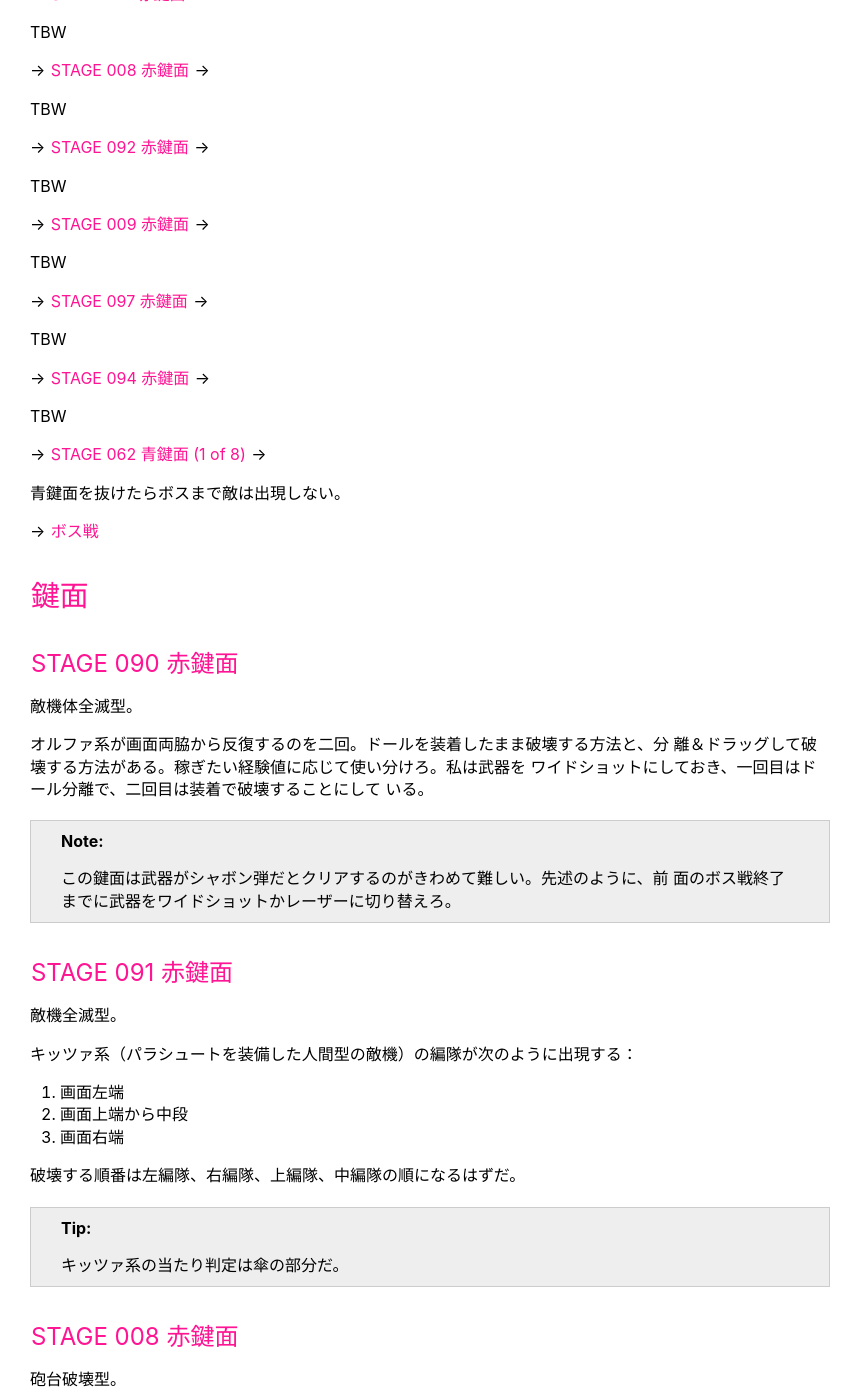
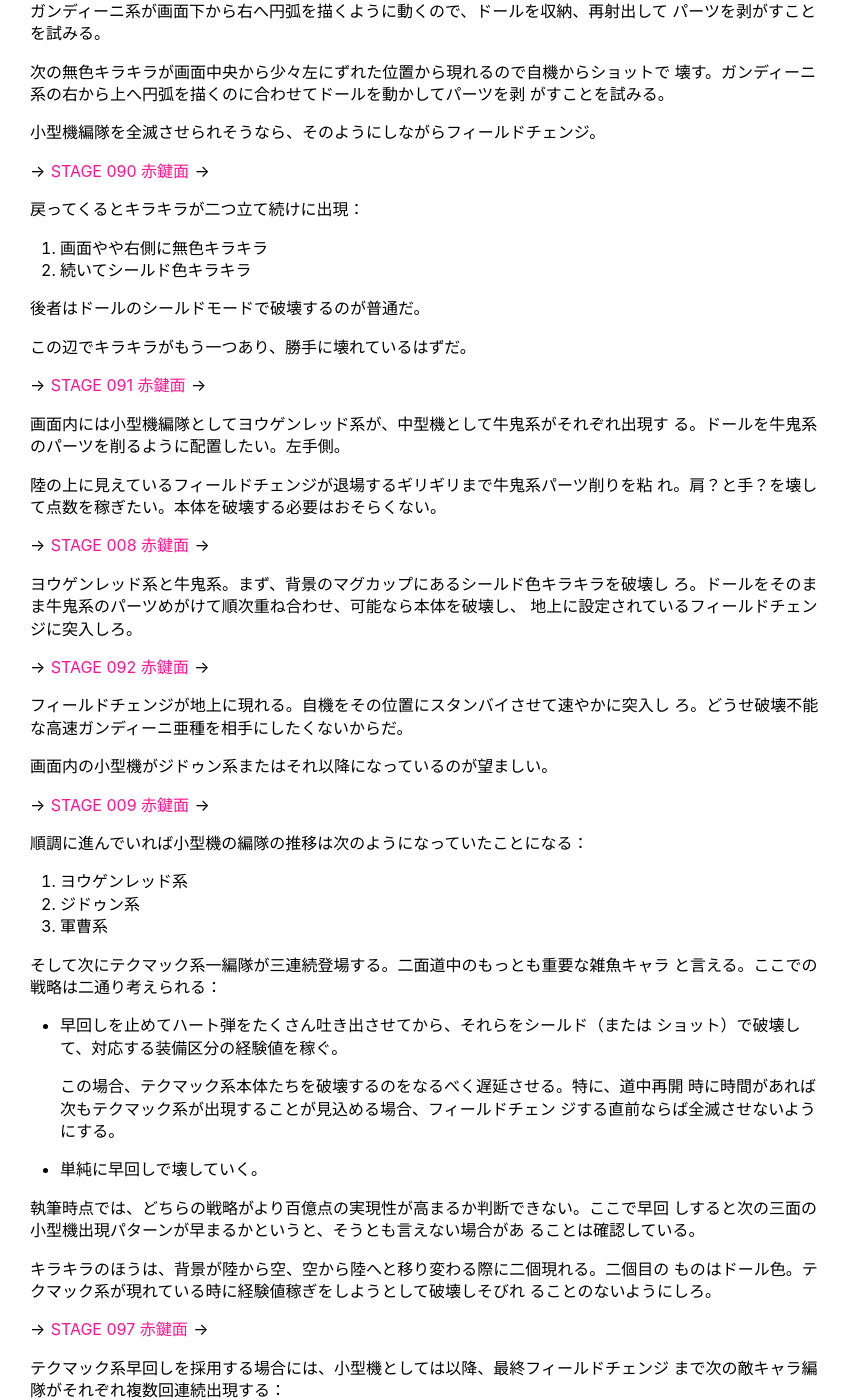
Before and after one commit to showa-yojyo/minibook, a Sphinx documentation site: the page built from source/milestone08/stage2.rst, in a window 1280 px wide and 1400 px high, scrolled down 1099 px. Shown: the whole window, without its empty margins (0-863 px from the left). Built offline with Sphinx 7.4.7, drawn with Linux system fonts in a browser that asks for light colours; some of the changed text lies outside the part shown.

Commit message:
milestone08/stage02: finish description

```diff
--- a/source/milestone08/stage2.rst
+++ b/source/milestone08/stage2.rst
@@ -11,38 +11,110 @@
 .. contents:: 本章見出し
    :local:
 
-道中
+メインステージ
 ======================================================================
 
-.. todo:: ズンビツー
+開始直後の小型機編隊と中型機はそれぞれ軍曹系とガンディーニ系になるのが執筆時点で
+の最適進捗だ。調子が少々悪い場合は、これらの組み合わせがそれぞれハンド系と名人系
+に落ちる。
+
+ザコ破壊よりも、二つあるキラキラを破壊することを優先する：
+
+#. 画面左手側から無色キラキラ
+#. 画面中央からドール色キラキラ
+
+したがって、開始直後にドールをニュートラル射出してから両者を破壊するのが良い。
+
+ガンディーニ系が画面下から右へ円弧を描くように動くので、ドールを収納、再射出して
+パーツを剥がすことを試みる。
+
+次の無色キラキラが画面中央から少々左にずれた位置から現れるので自機からショットで
+壊す。ガンディーニ系の右から上へ円弧を描くのに合わせてドールを動かしてパーツを剥
+がすことを試みる。
+
+小型機編隊を全滅させられそうなら、そのようにしながらフィールドチェンジ。
 
 → :ref:`illvelo-stage-090` →
 
-TBW
+戻ってくるとキラキラが二つ立て続けに出現：
+
+#. 画面やや右側に無色キラキラ
+#. 続いてシールド色キラキラ
+
+後者はドールのシールドモードで破壊するのが普通だ。
+
+この辺でキラキラがもう一つあり、勝手に壊れているはずだ。
 
 → :ref:`illvelo-stage-091` →
 
-TBW
+画面内には小型機編隊としてヨウゲンレッド系が、中型機として牛鬼系がそれぞれ出現す
+る。ドールを牛鬼系のパーツを削るように配置したい。左手側。
+
+陸の上に見えているフィールドチェンジが退場するギリギリまで牛鬼系パーツ削りを粘
+れ。肩？と手？を壊して点数を稼ぎたい。本体を破壊する必要はおそらくない。
 
 → :ref:`illvelo-stage-008` →
 
-TBW
+ヨウゲンレッド系と牛鬼系。まず、背景のマグカップにあるシールド色キラキラを破壊し
+ろ。ドールをそのまま牛鬼系のパーツめがけて順次重ね合わせ、可能なら本体を破壊し、
+地上に設定されているフィールドチェンジに突入しろ。
 
 → :ref:`illvelo-stage-092` →
 
-TBW
+フィールドチェンジが地上に現れる。自機をその位置にスタンバイさせて速やかに突入し
+ろ。どうせ破壊不能な高速ガンディーニ亜種を相手にしたくないからだ。
+
+画面内の小型機がジドゥン系またはそれ以降になっているのが望ましい。
 
 → :ref:`illvelo-stage-009` →
 
-TBW
+順調に進んでいれば小型機の編隊の推移は次のようになっていたことになる：
+
+#. ヨウゲンレッド系
+#. ジドゥン系
+#. 軍曹系
+
+そして次にテクマック系一編隊が三連続登場する。二面道中のもっとも重要な雑魚キャラ
+と言える。ここでの戦略は二通り考えられる：
+
+* 早回しを止めてハート弾をたくさん吐き出させてから、それらをシールド（または
+  ショット）で破壊して、対応する装備区分の経験値を稼ぐ。
+
+  この場合、テクマック系本体たちを破壊するのをなるべく遅延させる。特に、道中再開
+  時に時間があれば次もテクマック系が出現することが見込める場合、フィールドチェン
+  ジする直前ならば全滅させないようにする。
+* 単純に早回しで壊していく。
+
+執筆時点では、どちらの戦略がより百億点の実現性が高まるか判断できない。ここで早回
+しすると次の三面の小型機出現パターンが早まるかというと、そうとも言えない場合があ
+ることは確認している。
+
+キラキラのほうは、背景が陸から空、空から陸へと移り変わる際に二個現れる。二個目の
+ものはドール色。テクマック系が現れている時に経験値稼ぎをしようとして破壊しそびれ
+ることのないようにしろ。
 
 → :ref:`illvelo-stage-097` →
 
-TBW
+テクマック系早回しを採用する場合には、小型機としては以降、最終フィールドチェンジ
+まで次の敵キャラ編隊がそれぞれ複数回連続出現する：
+
+#. ミミー系
+#. ヨウゲンレッド系
+#. ビリーヴ系
+
+中型機は牛鬼系の次にゆっくり動く型のガンディーニ亜種が続く。フィールドチェンジ前
+までにパーツ優先で破壊する。牛鬼系に関しては本体撃破にこだわる必要はないと思われ
+る。
+
+背景しゃれこうべにドール色のキラキラが出現する。地上に見えているフィールドチェン
+ジの後回しでもいい。
 
 → :ref:`illvelo-stage-094` →
 
-TBW
+地上にあるワナップ系で経験値調整。フィールドチェンジのタイミングによっては空中に
+敵キャラは出て来ない。
+
+画面右端、地上にフィールドチェンジがあるので突入しろ。
 
 → :ref:`illvelo-stage-062` →
 
@@ -211,28 +283,38 @@
 ボス戦
 ======================================================================
 
-ここまで好調だと、ボス出現直前には得点が 180,000,000 点程度獲得している。鍵は 22
-個なければいけない。
+ここまで好調だと、ボス出現直前に 180,000,000 点程度を獲得している。鍵は 22 個な
+ければいけない。
 
 .. todo::
 
-   * ボス破壊直前の武器
    * ボス破壊直前のレベルそれぞれ
    * ボス破壊直後の武器
    * ボス破壊直後のレベルそれぞれ
-   * ボス破壊直後の得点目安
 
 第一形態
 ----------------------------------------------------------------------
 
-.. todo:: ズンビツー
+回転寿司初期状態。ドールと自機のシールドで回転する皿を全て破壊する。シールドに経
+験値を入れるのがおそらく最適だと思われるが、自信がない。
+
+メガロファズは弾消しを伴うので、シールド経験値上げを阻害しがちだ。
 
 第二形態
 ----------------------------------------------------------------------
 
-.. todo:: ズンビツー
+回転寿司が第一形態に毛が生えた程度の弾幕を張ってくる。標準弾と各種ミサイルのター
+ンが交互に来るらしい。ミサイルは点が稼げるが……。
+
+形態進化は、皿（寿司を含む）を全て破壊するしてからだ。
 
 第三（最終）形態
 ----------------------------------------------------------------------
 
-.. todo:: ズンビツー
+第二形態プラス顔面。ダメージの閾値を超えると紅潮する。この形態も回転する皿を全破
+壊してから本体を破壊するのが鉄則だ。
+
+顔からラジルギの火炎弾が射出されるようになる。これは稼ぎの対象に全くならない。
+
+武器を次のステージ前半用に変更しておけ。本稿執筆時点ではシャボン弾を採用してい
+るが、どれでもいい可能性もある。
```
